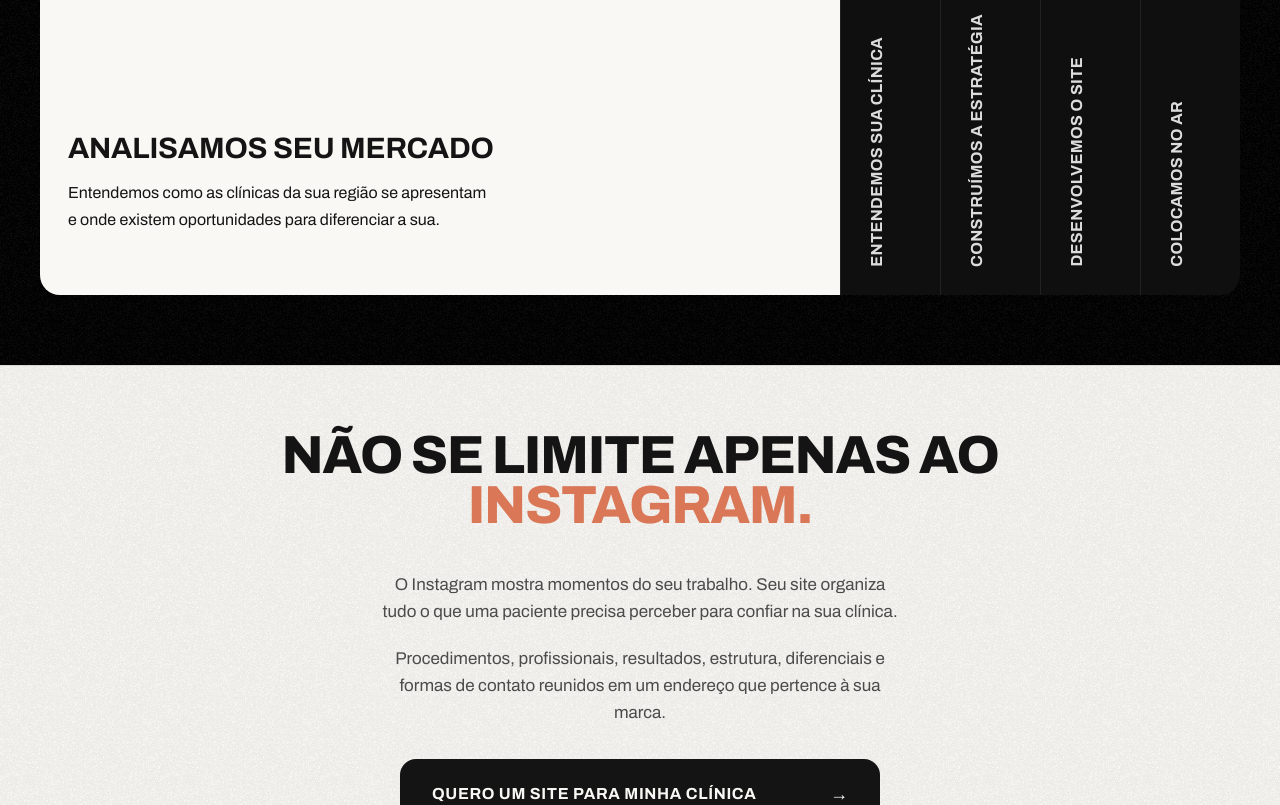
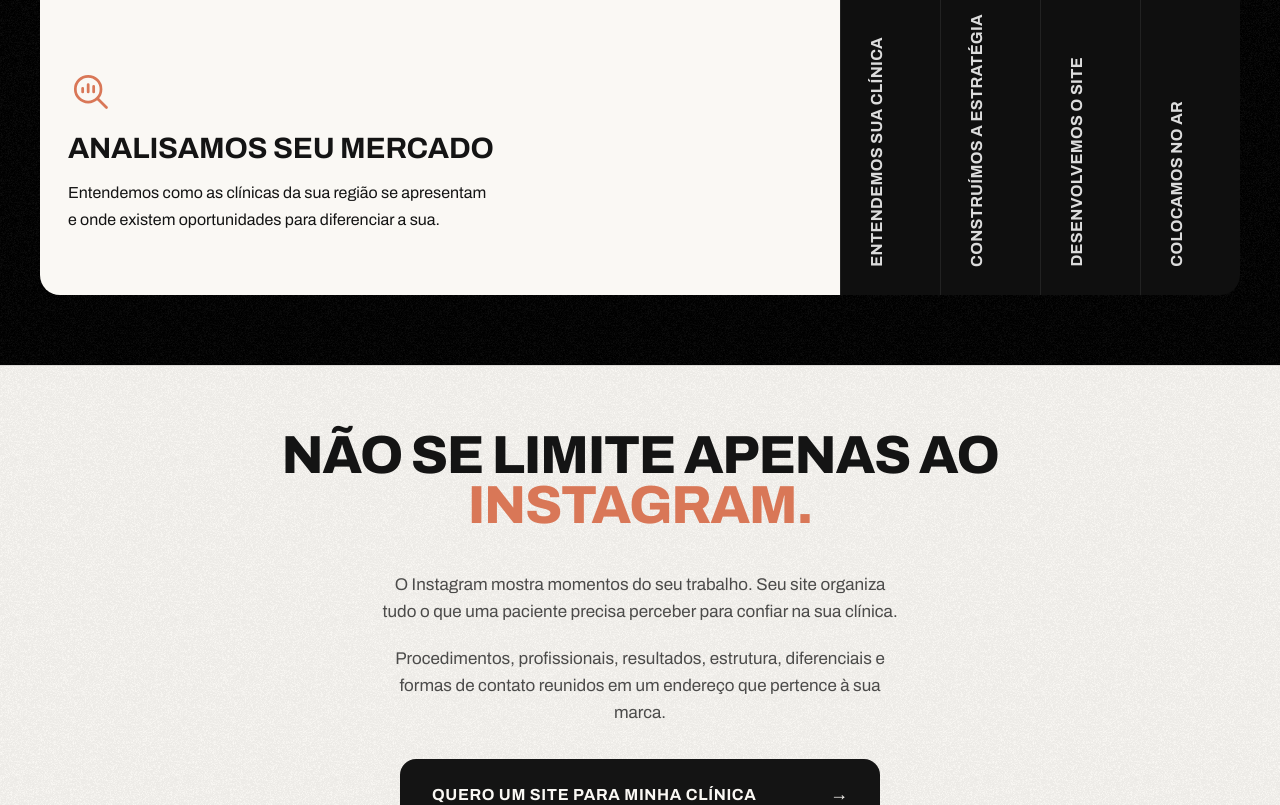
Before and after one commit to mourawebdesign-code/rume.proposta, a React (Vite) app: page / in a window 1280 px wide. Shown: the part 4680-5485 px from the top of the page. Built offline with nearby package versions, Linux system fonts and the light colour scheme.

Commit message:
Ícones nas etapas do Como funciona e quebra equilibrada do botão e títulos
Co-Authored-By: Claude Sonnet 5.5 <noreply@anthropic.com>

```diff
--- a/src/components/ProcessSteps.jsx
+++ b/src/components/ProcessSteps.jsx
@@ -4,6 +4,47 @@ import { motion, AnimatePresence } from 'motion/react';
 const EASE = [0.22, 1, 0.36, 1];
 const ACTIVE_WEIGHT = 8;
 const INACTIVE_WEIGHT = 1;
+
+const Icon = ({ children }) => (
+  <svg
+    className="process-icon"
+    viewBox="0 0 24 24"
+    fill="none"
+    stroke="currentColor"
+    strokeWidth="1.5"
+    strokeLinecap="round"
+    strokeLinejoin="round"
+    aria-hidden="true"
+  >
+    {children}
+  </svg>
+);
+
+const icons = [
+  <Icon key="market">
+    <circle cx="11" cy="11" r="7" />
+    <path d="m21 21-4.5-4.5" />
+    <path d="M8 12.5v-2M11 12.5V8.5M14 12.5v-3" />
+  </Icon>,
+  <Icon key="clinic">
+    <rect x="4" y="3" width="16" height="18" rx="2" />
+    <path d="M12 8v6M9 11h6" />
+    <path d="M10 21v-3h4v3" />
+  </Icon>,
+  <Icon key="strategy">
+    <circle cx="12" cy="12" r="9" />
+    <path d="m16 8-2 6-6 2 2-6z" />
+  </Icon>,
+  <Icon key="build">
+    <rect x="3" y="4" width="18" height="16" rx="2" />
+    <path d="M3 9h18M9 20V9" />
+  </Icon>,
+  <Icon key="launch">
+    <path d="M4.5 16.5c-1.5 1.26-2 5-2 5s3.74-.5 5-2c.71-.84.7-2.13-.09-2.91a2.18 2.18 0 0 0-2.91-.09z" />
+    <path d="m12 15-3-3a22 22 0 0 1 2-3.95A12.88 12.88 0 0 1 22 2c0 2.72-.78 7.5-6 11a22.35 22.35 0 0 1-4 2z" />
+    <path d="M9 12H4s.55-3.03 2-4c1.62-1.08 5 0 5 0M12 15v5s3.03-.55 4-2c1.08-1.62 0-5 0-5" />
+  </Icon>,
+];
 
 const steps = [
   {
@@ -68,6 +109,7 @@ export default function ProcessSteps() {
                     exit={{ opacity: 0, y: -6 }}
                     transition={{ duration: 0.35, delay: 0.2, ease: EASE }}
                   >
+                    {icons[i]}
                     <h3 className="process-title">{s.title}</h3>
                     <p className="process-text">{s.text}</p>
                   </motion.div>
--- a/src/layout.css
+++ b/src/layout.css
@@ -490,7 +490,15 @@
   margin-top: auto;
   margin-bottom: 34px;
 }
+.process-icon {
+  display: block;
+  width: 44px;
+  height: 44px;
+  margin-bottom: 20px;
+  color: var(--accent-orange);
+}
 .process-title {
+  text-wrap: balance;
   font: 700 clamp(27px, 2.3vw, 36px) / 1.05 var(--display);
   text-transform: uppercase;
   letter-spacing: -0.2px;
@@ -616,7 +624,8 @@
   outline-offset: 4px;
 }
 .rume-cta-button-text {
-  font: 700 16px / 1 var(--display);
+  text-wrap: balance;
+  font: 700 16px / 1.2 var(--display);
   letter-spacing: 0.04em;
   text-transform: uppercase;
 }
@@ -1135,6 +1144,11 @@
   .process-content {
     margin-bottom: 8px;
   }
+  .process-icon {
+    width: 34px;
+    height: 34px;
+    margin-bottom: 14px;
+  }
   .process-title {
     font-size: 21px;
   }
```
